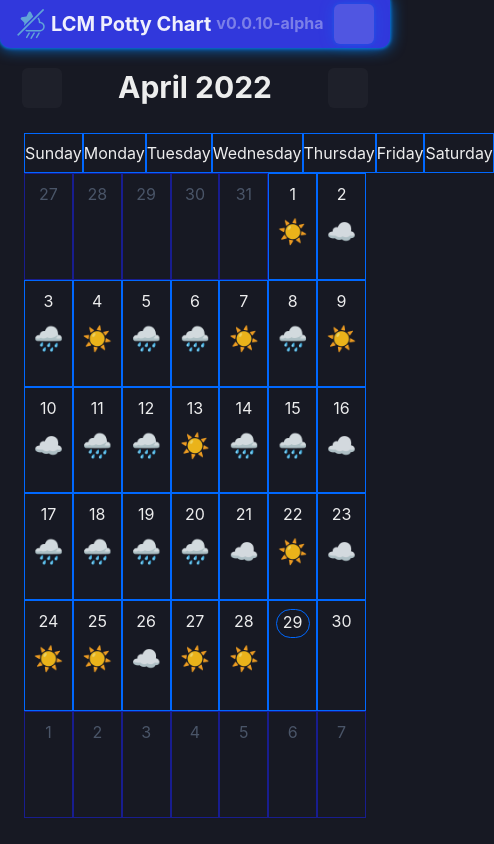
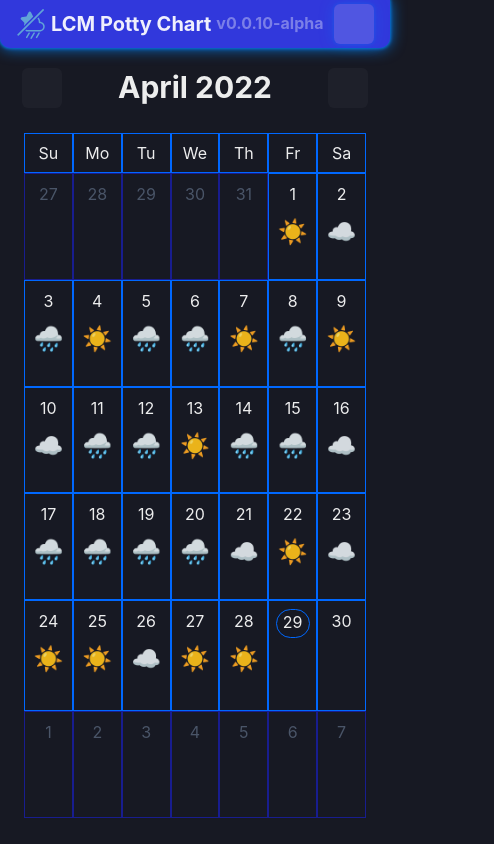
Before and after one commit to LucidCreationsMedia/LCM-Potty-Chart, a Next.js app: page / in a window 390 px wide. Shown: the top 844 px of the page, 494 px wide, since content can reach past the window. Built offline with nearby package versions, Linux system fonts and the light colour scheme; some icons are missing.

Commit message:
Weekday responsiveness.

```diff
--- a/src/components/calender/index.tsx
+++ b/src/components/calender/index.tsx
@@ -86,8 +86,14 @@ const Calender = (newDate?: UpdateCalendarProps): JSX.Element => {
                 h={10}
                 key={weekDay}
               >
-                <Text w="100%" h="auto">
+                <Text display={{base:"none", lg:"block"}} w="100%" h="auto">
                   {weekDay}
+                </Text>
+                <Text display={{base:"none", sm: "block", lg:"none"}} w="100%" h="auto">
+                  {weekDay.substring(0, 3)}
+                </Text>
+                <Text display={{base:"block", sm: "none",}} w="100%" h="auto">
+                  {weekDay.substring(0, 2)}
                 </Text>
               </Box>
             );
```
